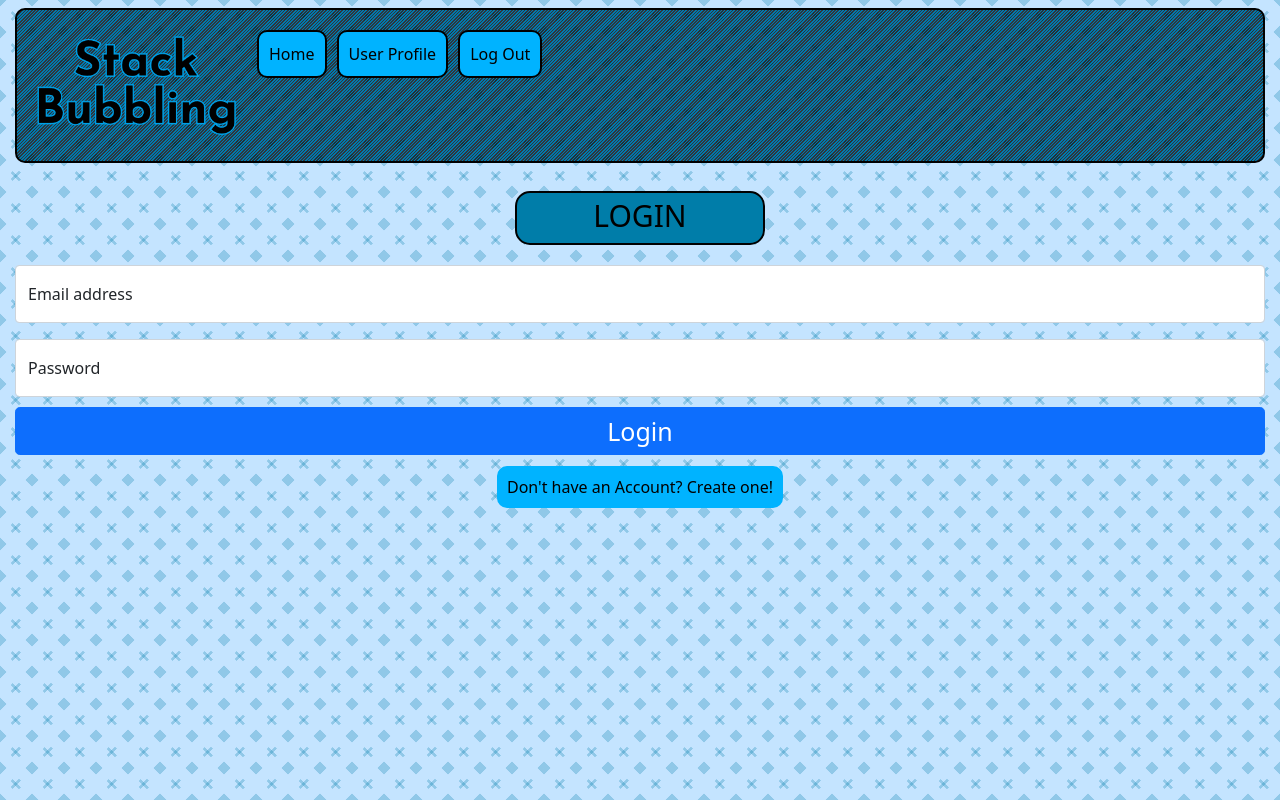
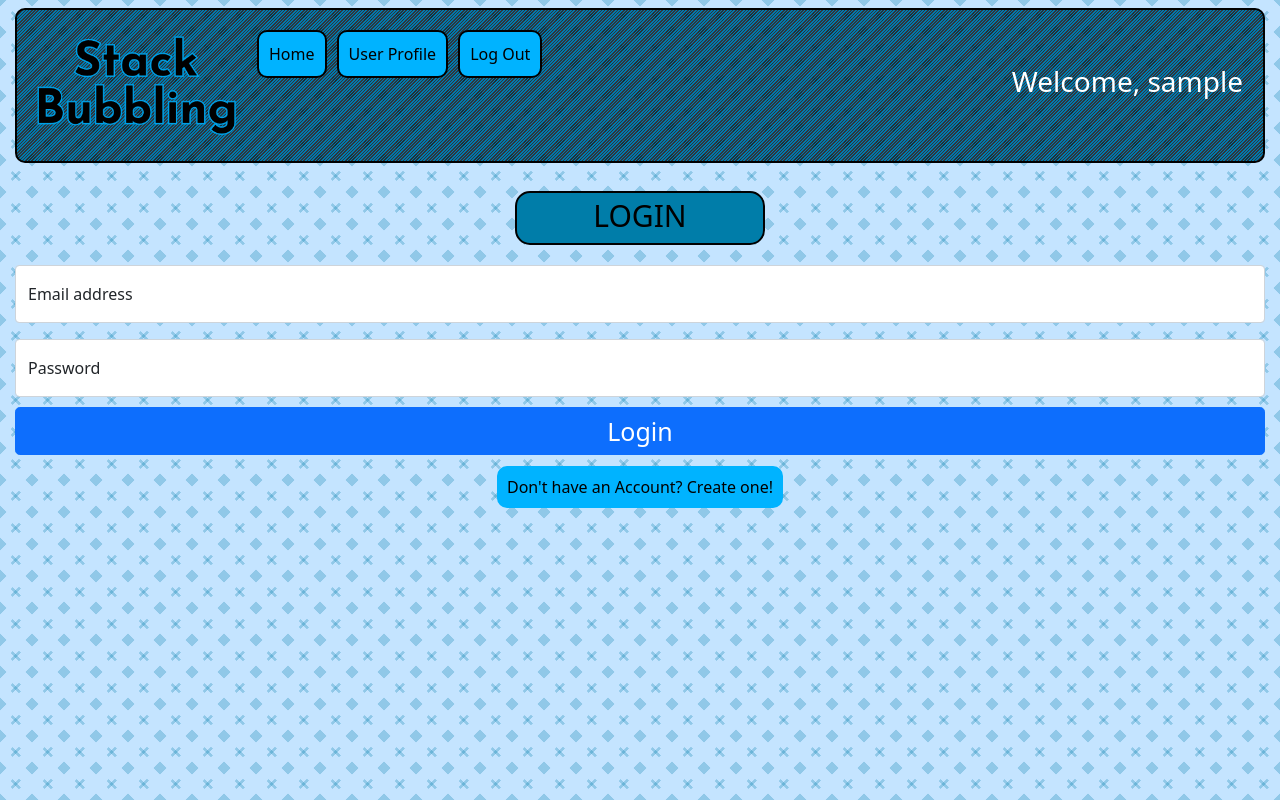
Before and after one commit to DrakeHunterK7/SOEN-341-Fall-2021-TEAM-300, a React (Create React App) app in the folder frontend-stack-bubbling/: page /login in a window 1280 px wide. Built offline with nearby package versions, Linux system fonts and the light colour scheme; sample sign-in values are in the browser's storage.

Commit message:
More adjustments

```diff
--- a/frontend-stack-bubbling/src/components/Header/index.css
+++ b/frontend-stack-bubbling/src/components/Header/index.css
@@ -37,6 +37,11 @@
 
 }
 
+.userdisplay {
+    float: right;
+    color: white;
+}
+
 .logout {
     display: inline-block;
     align-content: center;
--- a/frontend-stack-bubbling/src/components/Header/index.jsx
+++ b/frontend-stack-bubbling/src/components/Header/index.jsx
@@ -7,6 +7,7 @@
     super();
     this.state = {
       isLoginUser: false,
+      username: localStorage.getItem("username")
     };
     this.handleLogout = this.handleLogout.bind(this);
   }
@@ -29,12 +30,21 @@
   }
 
   render() {
+    let displaytext = 'Welcome, ' + this.state.username;
+    let usernamedisplay;
+    if (this.state.isLoginUser)
+      {
+        usernamedisplay = <span className="userdisplay">
+                    <h3>{displaytext}</h3>
+                  </span>
+      }
+
     return (
       <nav className="navbar navbar-expand-lg navbar-light">
         <div className="container-fluid Header">
           <div className="outer-container">
             {this.state.isLoginUser ? (
-              <div className="HeaderInnerContainer">
+              <span className="HeaderInnerContainer">
                 <ul className="navbar-nav">
                   <li >
                     <img className="HeaderLogo" src={MainLogo} width="200"/>
@@ -55,8 +65,9 @@
                   </MyNavLink>
                   </li>
                 </ul>
-              </div>
+              </span>
             ) : (
+              <span>
                 <ul className="navbar-nav">
                   <li >
                    <img className="HeaderLogo" src={MainLogo} width="200"/>
@@ -76,11 +87,13 @@
                      Register
                     </MyNavLink>
                   </li>
+                </ul>
+              </span>
 
-              </ul>
             )}
 
           </div>
+          {usernamedisplay}
         </div>
       </nav>
     );
--- a/frontend-stack-bubbling/src/pages/Login/index.jsx
+++ b/frontend-stack-bubbling/src/pages/Login/index.jsx
@@ -46,7 +46,7 @@
         console.log(response)
         const res = response.status;
         if (res === 200) {
-          localStorage.setItem("access_token", JSON.stringify(response.data.access_token));
+          localStorage.setItem("access_token", response.data.access_token);
           this.setState({
             loginMsg:response.data.message
           })
@@ -54,13 +54,15 @@
           console.log("---------", localStorage.getItem("access_token"));
         }
         else if(res === 201){
-          localStorage.setItem("access_token", response.data.access_token);
+          localStorage.setItem("access_token", response.data.access_token)
+          localStorage.setItem("username", 'User!')
           this.setState({
             loginMsg:response.data.message,
             isSuccess:true
           })
           this.props.history.push("/home")
           console.log("---------", localStorage.getItem("access_token"));
+          console.log("---------", localStorage.getItem("username"));
         }
         else if(res === 203){
           this.setState({
```
Lines whose indentation alone changed are shown as unchanged.
